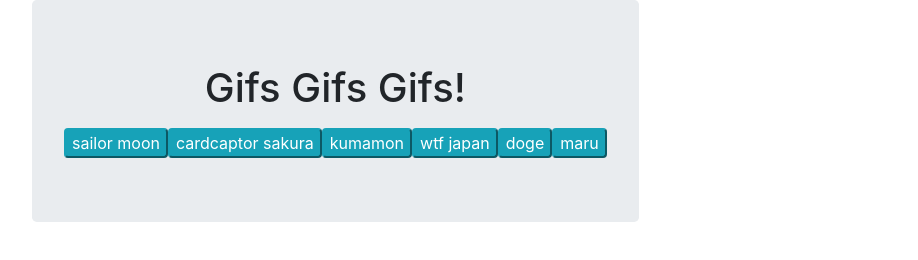
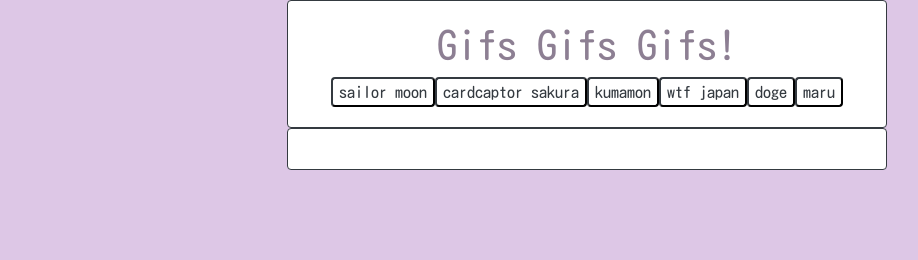
Before and after one commit to morettiamye/giphy, a plain HTML site: page index.html in a window 1280 px wide. Shown: the whole page, without its empty margins (53-971 px from the left). Drawn offline with nearby package versions, Linux system fonts and the light colour scheme.

Commit message:
Finishing up

```diff
--- a/assets/css/style.css
+++ b/assets/css/style.css
@@ -0,0 +1,12 @@
+body {
+    background-color: #DDC7E6;
+    color: #8d7f93;
+    font-family: 'Kosugi Maru', sans-serif;
+}
+
+
+.card {
+    width: 600px;
+    margin: auto;
+
+}
--- a/assets/javascript/app.js
+++ b/assets/javascript/app.js
@@ -5,7 +5,7 @@ var topics = ["sailor moon", "cardcaptor sakura", "kumamon", "wtf japan", "doge"
 function makeButtons() {
     for (let index = 0; index < topics.length; index++) {
         var button = $("<button>");
-        button.addClass("topics-btn btn-info rounded");
+        button.addClass("topics-btn btn-outline-dark rounded");
         button.attr("data-name", topics[index]);
         button.text(topics[index]);
         $("#buttons").append(button);
--- a/index.html
+++ b/index.html
@@ -8,6 +8,8 @@
     <meta name="viewport" content="width=device-width, initial-scale=1">
     <link rel="stylesheet" href="https://stackpath.bootstrapcdn.com/bootstrap/4.1.3/css/bootstrap.min.css" integrity="sha384-MCw98/SFnGE8fJT3GXwEOngsV7Zt27NXFoaoApmYm81iuXoPkFOJwJ8ERdknLPMO"
         crossorigin="anonymous">
+    <link href="https://fonts.googleapis.com/css?family=Kosugi+Maru" rel="stylesheet">
+
     <link rel="stylesheet" href="assets/css/style.css">
 
 </head>
@@ -17,27 +19,28 @@
     <div class="container">
         <div class="col-md-12">
             <div class="row">
-                <div class="jumbotron text-center">
-                    <h1>
-                        Gifs Gifs Gifs!
-                    </h1>
 
-                    <div id="buttons">
-                        <p></p>
+                <!-- Card  for Buttons-->
+                <div class="card border-dark text-center" id="card">
+                    <div class="card-body">
+                        <h1>
+                            Gifs Gifs Gifs!
+                        </h1>
+
+                        <div id="buttons"></div>
+
+                    </div>
+                </div>
+
+                <div class="card border-dark text-center" id="gifs">
+                    <div class="card-body">
+
+                        <!-- Div for Gifs-->
+                        <div id="gifsGoHere"></div>
                     </div>
                 </div>
             </div>
-
-            <div class="row">
-                <div id="gifsGoHere">
-
-                </div>
-            </div>
-
         </div>
-
-
-
     </div>
 
 
```
